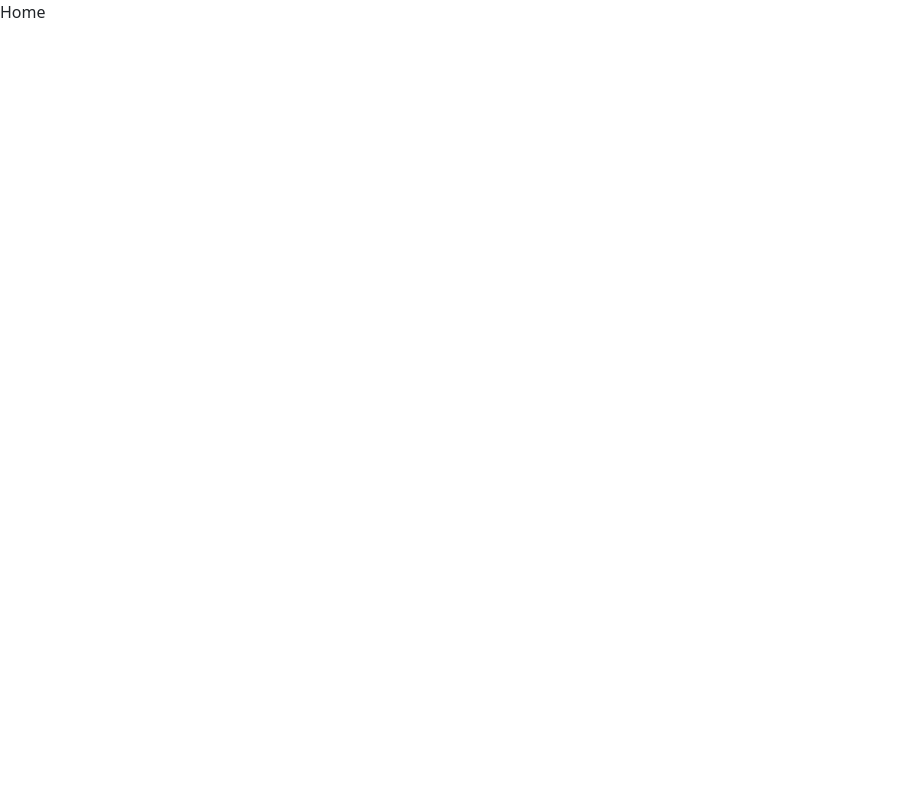
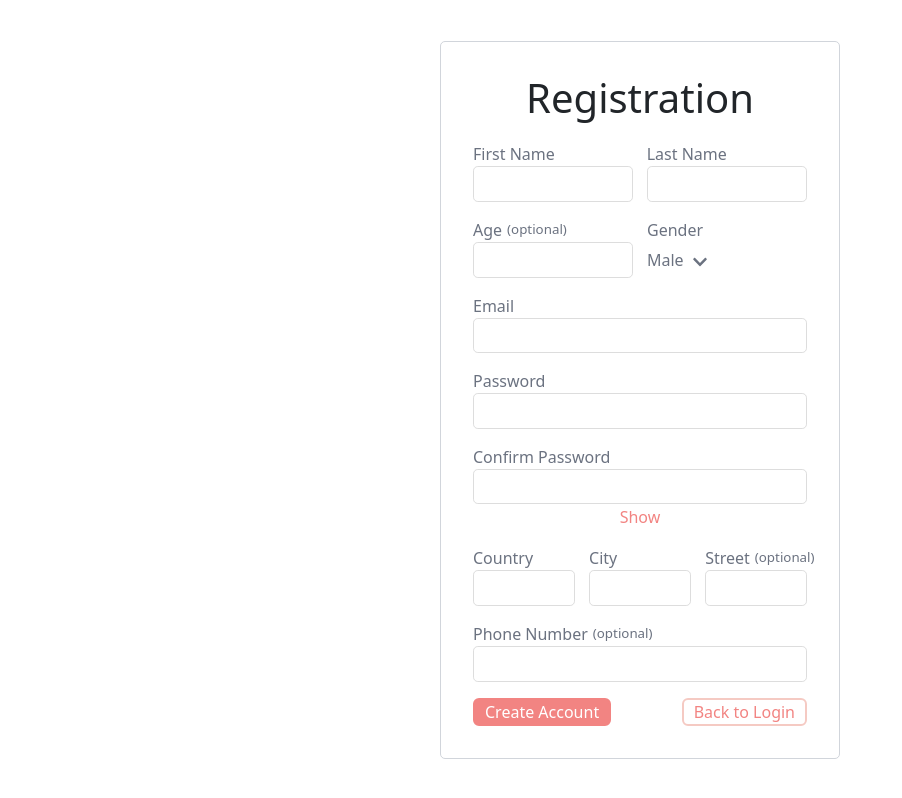
Before and after one commit to Rajaa-Ayyash/Giftopia-Store, a React (Create React App) app: page / in a window 1280 px wide. Shown: the whole page, without its empty margins (0-902 px from the left). Built offline with nearby package versions, Linux system fonts and the light colour scheme.

Commit message:
adding code need to connect to api

```diff
--- a/package.json
+++ b/package.json
@@ -7,7 +7,7 @@
     "@testing-library/jest-dom": "^5.17.0",
     "@testing-library/react": "^13.4.0",
     "@testing-library/user-event": "^13.5.0",
-    "axios": "^1.6.2",
+    "axios": "^1.6.8",
     "bootstrap": "^5.3.2",
     "font-awesome": "^4.7.0",
     "react": "^18.2.0",
--- a/src/components/registrationForm/RegistrationForm.css
+++ b/src/components/registrationForm/RegistrationForm.css
@@ -47,6 +47,14 @@
   max-width:48%;
 }
 
+.age-gender-section-registration-form{
+  display: flex;
+  flex-direction: row;
+  justify-content: space-between;
+}
+.age-gender-section-registration-form div{
+  max-width:48%;
+}
 
 .validate-password-button{
   background-color: transparent;
@@ -110,3 +118,7 @@
     background-color: transparent;
     color: #F28482;
 }
+
+.gender-dropdown{
+  width: 160px;
+}
--- a/src/components/registrationForm/RegistrationForm.js
+++ b/src/components/registrationForm/RegistrationForm.js
@@ -1,7 +1,19 @@
 import React, { useState } from "react";
 import "./RegistrationForm.css";
+import Dropdown from "./dropdown/Dropdown.js";
+import axios from 'axios';
 
 export default function RegistrationForm (){
+const user ={
+    userName: '',
+    email: '',
+    password: '',
+    age: '',
+    phone: '',
+    gender: 'male'
+}
+
+const [genderSelected,setGenderSelected] = useState("Male")
   const[passwordVisible,setPasswordVisible]=useState(false);
   function passwordToggleVisibility(){
     setPasswordVisible(prevVisible => !prevVisible);
@@ -27,7 +39,9 @@ export default function RegistrationForm (){
               document.getElementById("lastName").value = "";
             } else{
               errorDisplayArea.innerHTML = ``;
-              handleEmailChange();
+              const name=inputFirstNameValue+" "+inputLastNameValue;
+              user.userName=name;
+              handleAgeAndGenderChange();
             }
           } else{
             errorDisplayArea.innerHTML = `<div style="color:red; font-size:"x-small" font-weight: bold;">Last name can't be empty</div>`;
@@ -36,6 +50,12 @@ export default function RegistrationForm (){
       }else{
         errorDisplayArea.innerHTML = `<div style="color:red; font-size:"x-small" font-weight: bold;">First name can't be empty</div>`;
       }
+    }
+    function handleAgeAndGenderChange() {
+      const ageInputValue = document.getElementById("age").value;
+      user.age=ageInputValue;
+      user.gender=genderSelected.toLowerCase();
+      handleEmailChange()
     }
 
     function handleEmailChange() {
@@ -52,6 +72,7 @@ export default function RegistrationForm (){
           document.getElementById("email").value = "";
         } else {
           errorDisplayArea.innerHTML = ``;
+          user.email=inputValue;
           handlePasswordChange();
         }
       } else {
@@ -91,6 +112,7 @@ export default function RegistrationForm (){
       } else {
         if (inputValue === password) {
             errorDisplayArea.innerHTML = ``;
+            user.password=inputValue;
             handleLocationChange();
         } else {
             errorDisplayArea.innerHTML = `<div style="color:red; font-size:"x-small" font-weight: bold;">Passwords are deferent</div>`;
@@ -102,6 +124,7 @@ export default function RegistrationForm (){
     function handleLocationChange() {
       const inputCountryValue = document.getElementById("country").value;
       const inputCityValue = document.getElementById("city").value;
+      const inputStreetValue = document.getElementById("street").value;
 
       const errorDisplayArea = document.querySelector(
         ".validate-location-display-error-section"
@@ -111,6 +134,8 @@ export default function RegistrationForm (){
         errorDisplayArea.innerHTML = ``;
         if(inputCityValue){
           errorDisplayArea.innerHTML = ``;
+          const location =inputCountryValue+", "+inputCityValue+", "+inputStreetValue;
+
           handlePhoneNumberChange();
         } else{
           errorDisplayArea.innerHTML = `<div style="color:red; font-size:"x-small" font-weight: bold;">City can't be empty</div>`;
@@ -120,11 +145,12 @@ export default function RegistrationForm (){
       }
     }
 
-    function handlePhoneNumberChange() {
+    function handlePhoneNumberChange(userName,ageInputValue,emailInputValue,password,inputCountryValue,inputCityValue,inputStreetValue) {
       const inputValue = document.getElementById("phoneNumber").value;
       const errorDisplayArea = document.querySelector(
         ".validate-phone-number-display-error-section"
       );
+
       if (inputValue !== "") {
         const isValid = /^\+?[0-9()-\s]+$/.test(inputValue);
         if (!isValid) {
@@ -132,14 +158,43 @@ export default function RegistrationForm (){
           document.getElementById("phoneNumber").value = "";
         } else {
           errorDisplayArea.innerHTML = ``;
+          user.phone= inputValue;
+          posting()
         }
-      }
+        }else{
+          posting()
+        }
     }
 
     function handleSubmit (e) {
-        e.preventDefault();
-        handleNameChange();
-    };
+      e.preventDefault();
+      handleNameChange();
+  };
+
+
+  async function posting(){
+    try {
+      const response = await axios.post('http://localhost:6060/auth/signUp', user);
+      const errorDisplayArea = document.querySelector(
+        ".validate-name-display-error-section"
+      );
+      switch(response.status) {
+        case 409:
+          errorDisplayArea.innerHTML = `<div style="color:red; font-size: x-small; font-weight: bold;">${response.data.message}</div>`;
+          break;
+        case 500:
+          errorDisplayArea.innerHTML = `<div style="color:red; font-size: x-small; font-weight: bold;">Error creating user</div>`;
+          break;
+        case 201:
+          errorDisplayArea.innerHTML = `<div style="color:green; font-size: x-small; font-weight: bold;">Success</div>`;
+          break;
+        default:
+          console.error('Unexpected response status:', response.status);
+      }
+    } catch (error) {
+      console.log(error);
+    }
+  }
 
     return (
       <div className="registration-form-container">
@@ -150,11 +205,27 @@ export default function RegistrationForm (){
             <div className="name-section-registration-form">
               <div className="registration-form-group">
                 <label htmlFor="firstName">First Name</label>
-                <input type="text" id="firstName" name="firstName" />
+                <input type="text" id="firstName" name="firstName"  />
               </div>
               <div className="registration-form-group">
                 <label htmlFor="lastName">Last Name</label>
                 <input type="text" id="lastName" name="lastName" />
+              </div>
+            </div>
+            <div className="age-gender-section-registration-form">
+              <div className="registration-form-group">
+                <label htmlFor="age" style={{display: "flex"}}>Age {" "}
+                    <div style={{ fontSize: "smaller", paddingLeft: "5px" ,paddingTop: "2px"}}>
+                      (optional)
+                    </div>
+                </label>
+                <input type="number" id="age" name="age" />
+              </div>
+              <div className="registration-form-group registration-form-group-gender">
+                <label htmlFor="gender">Gender</label>
+                <div className="gender-dropdown">
+                  <Dropdown selected={genderSelected} setSelected={setGenderSelected} />
+                </div>
               </div>
             </div>
             <div className="registration-form-group">
--- /dev/null
+++ b/src/components/registrationForm/dropdown/Dropdown.css
@@ -0,0 +1,32 @@
+
+.arrow-icon{
+    padding: 0 8px;
+
+}
+.dropdown{
+    width: 160px;
+    display: flex;
+    align-items: center;
+    justify-content: space-between;
+}
+.dropdown .dropdown-button{
+    padding-top: 6px;
+    color: #6B7280;
+    display: flex;
+    cursor: pointer;
+}
+
+.dropdown .dropdown-content{
+    min-width: 200%;
+    position: absolute;
+    top: 110%;
+    background: #fff;
+    box-shadow: 3px 3px 10px 6px rgba(0,0,0, 0.06);
+    color: #6B7280;
+}
+
+.dropdown .dropdown-item{
+    padding: 5px 0px;
+    cursor: pointer;
+    transition:  all 0.2s;
+}
--- /dev/null
+++ b/src/components/registrationForm/dropdown/Dropdown.js
@@ -0,0 +1,20 @@
+import React, { useState } from 'react'
+import "./Dropdown.css"
+import { FaChevronDown ,FaChevronUp} from 'react-icons/fa';
+
+export default function Dropdown({selected , setSelected}){
+    const [isActive, setIsActive] = useState(false)
+     const options = ['Male','Female']
+    return (
+      <div className="dropdown">
+        <div className="dropdown-button" onClick={(e) => setIsActive(!isActive)}> {selected}
+            <div className="arrow-icon">
+                {isActive ? <FaChevronUp /> : <FaChevronDown />}
+            </div>
+        </div>
+
+        {isActive && ( <div className="dropdown-content"> {options.map ((option , index) => ( <div key={index} onClick={(e) => { setSelected(option); setIsActive(false);}} className="dropdown-item">{option}</div>))}</div>
+        )}
+      </div>
+    );
+}
--- a/src/pages/home/Home.js
+++ b/src/pages/home/Home.js
@@ -1,7 +1,7 @@
 import React from 'react'
-
+import RegistrationFormPage from "../registrationFormPage/RegistrationFormPage"
 export default function Home() {
   return (
-    <div>Home</div>
+    <div><RegistrationFormPage/></div>
   )
 }
```
Also changed, not shown: 1 other file (tests, documents, lock files or other folders).
